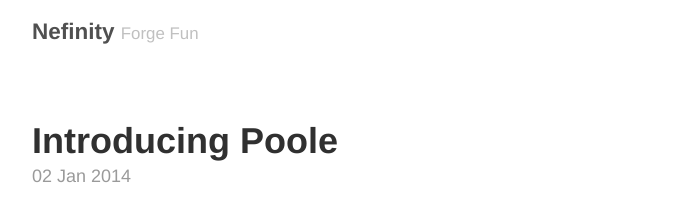
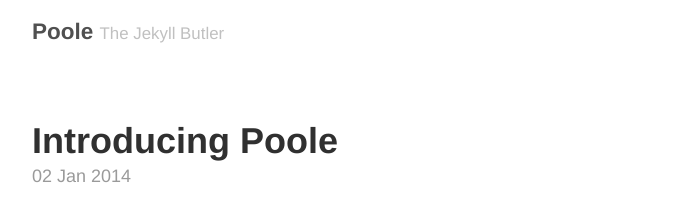
Before and after one commit to yatyricky/yatyricky.github.io, a Jekyll site: the page built from index.html, in a window 1280 px wide. Shown: the top 212 px of the page, without its empty margins (293-985 px from the left). Built offline with Jekyll 4.4.1, drawn with Linux system fonts in a browser that asks for light colours; the list of posts is cut into pages by our own code.

Commit message:
Revert "1"
This reverts commit f29e7a4bb76f772878cc76dfa5dc430f696bd49b.

```diff
--- a/_config.yml
+++ b/_config.yml
@@ -5,8 +5,8 @@ permalink:           pretty
 relative_permalinks: true
 
 # Setup
-title:               Nefinity
-tagline:             Forge Fun
+title:               Poole
+tagline:             The Jekyll Butler
 url:                 http://getpoole.com
 paginate:            1
 baseurl:             ""
```
